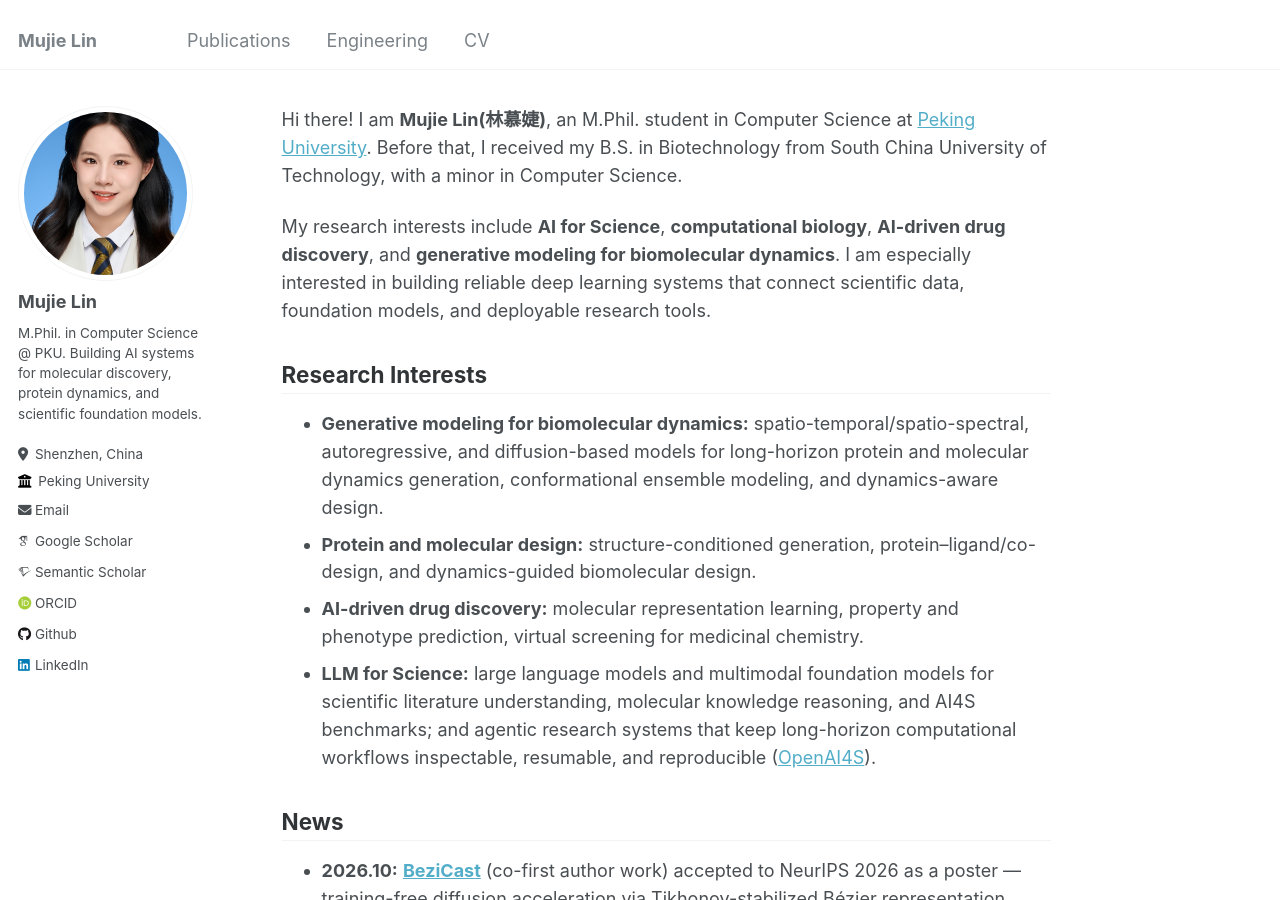
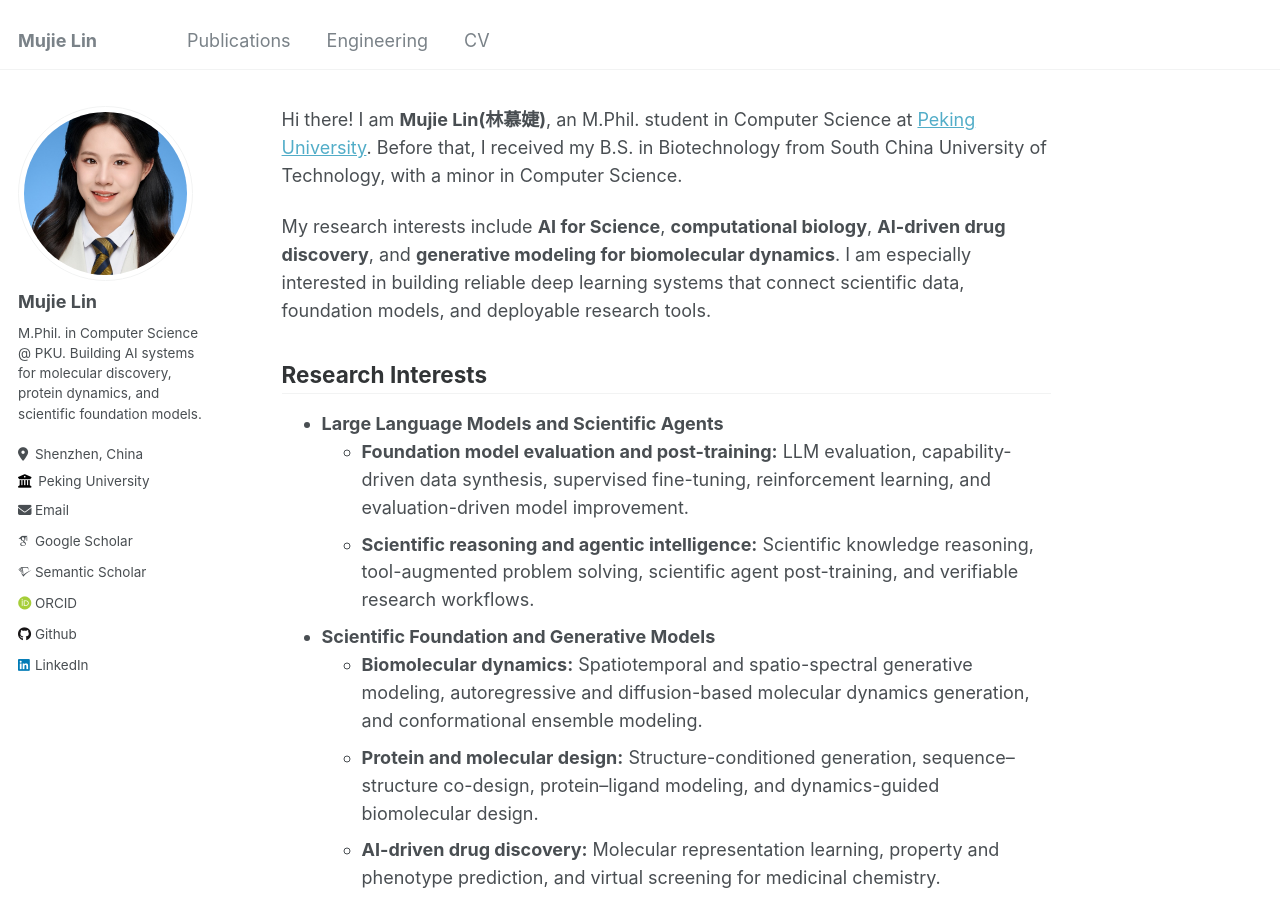
Before and after one commit to Linmj-Judy/Linmj-Judy.github.io, a Jekyll site: the page built from _pages/about.md, in a window 1280 px wide and 900 px high. Built offline with Jekyll 4.4.1, drawn with Linux system fonts in a browser that asks for light colours; some web fonts are replaced.

Commit message:
Restructure research interests into two research areas
Group the interests under "Large Language Models and Scientific Agents"
and "Scientific Foundation and Generative Models", each with nested
sub-areas.

Co-Authored-By: Claude Code <noreply@anthropic.com>

```diff
--- a/_pages/about.md
+++ b/_pages/about.md
@@ -22,10 +22,14 @@ My research interests include **AI for Science**, **computational biology**, **A
  -->
 ## Research Interests
 
-* **Generative modeling for biomolecular dynamics:** spatio-temporal/spatio-spectral, autoregressive, and diffusion-based models for long-horizon protein and molecular dynamics generation, conformational ensemble modeling, and dynamics-aware design.
-* **Protein and molecular design:** structure-conditioned generation, protein–ligand/co-design, and dynamics-guided biomolecular design.
-* **AI-driven drug discovery:** molecular representation learning, property and phenotype prediction, virtual screening for medicinal chemistry.
-* **LLM for Science:** large language models and multimodal foundation models for scientific literature understanding, molecular knowledge reasoning, and AI4S benchmarks; and agentic research systems that keep long-horizon computational workflows inspectable, resumable, and reproducible ([OpenAI4S](/publication/2026-openai4s)).
+* **Large Language Models and Scientific Agents**
+  * **Foundation model evaluation and post-training:** LLM evaluation, capability-driven data synthesis, supervised fine-tuning, reinforcement learning, and evaluation-driven model improvement.
+  * **Scientific reasoning and agentic intelligence:** Scientific knowledge reasoning, tool-augmented problem solving, scientific agent post-training, and verifiable research workflows.
+
+* **Scientific Foundation and Generative Models**
+  * **Biomolecular dynamics:** Spatiotemporal and spatio-spectral generative modeling, autoregressive and diffusion-based molecular dynamics generation, and conformational ensemble modeling.
+  * **Protein and molecular design:** Structure-conditioned generation, sequence–structure co-design, protein–ligand modeling, and dynamics-guided biomolecular design.
+  * **AI-driven drug discovery:** Molecular representation learning, property and phenotype prediction, and virtual screening for medicinal chemistry.
 
 ## News
 
```
